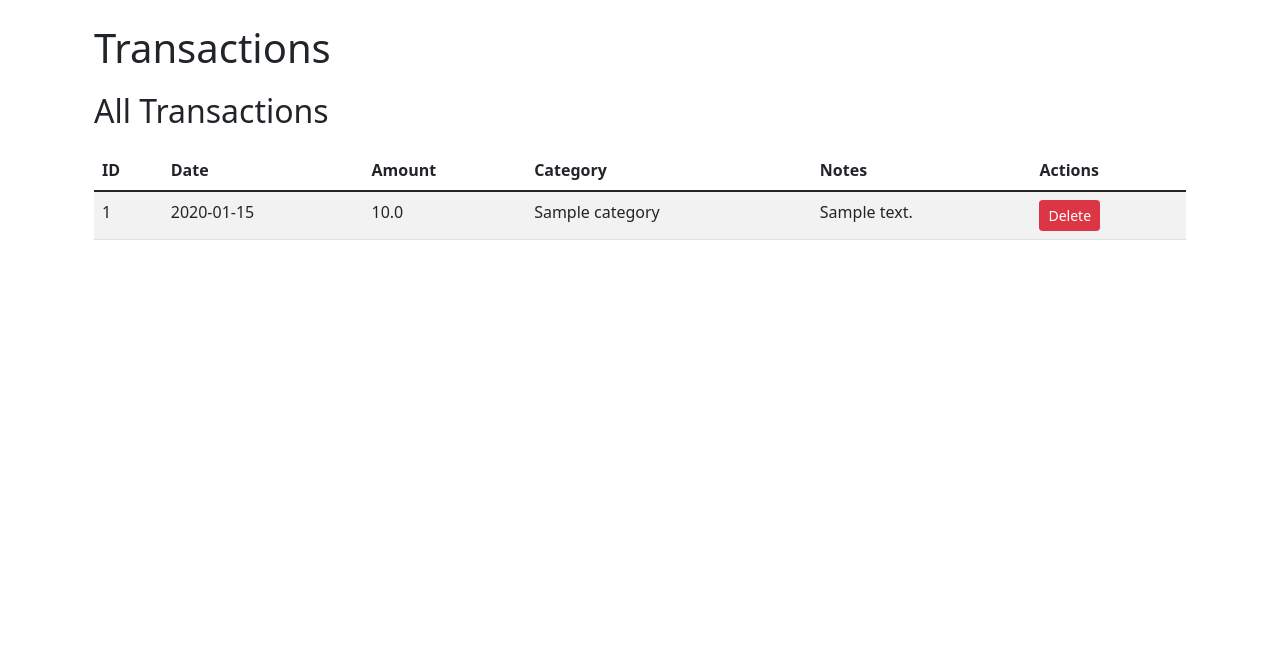
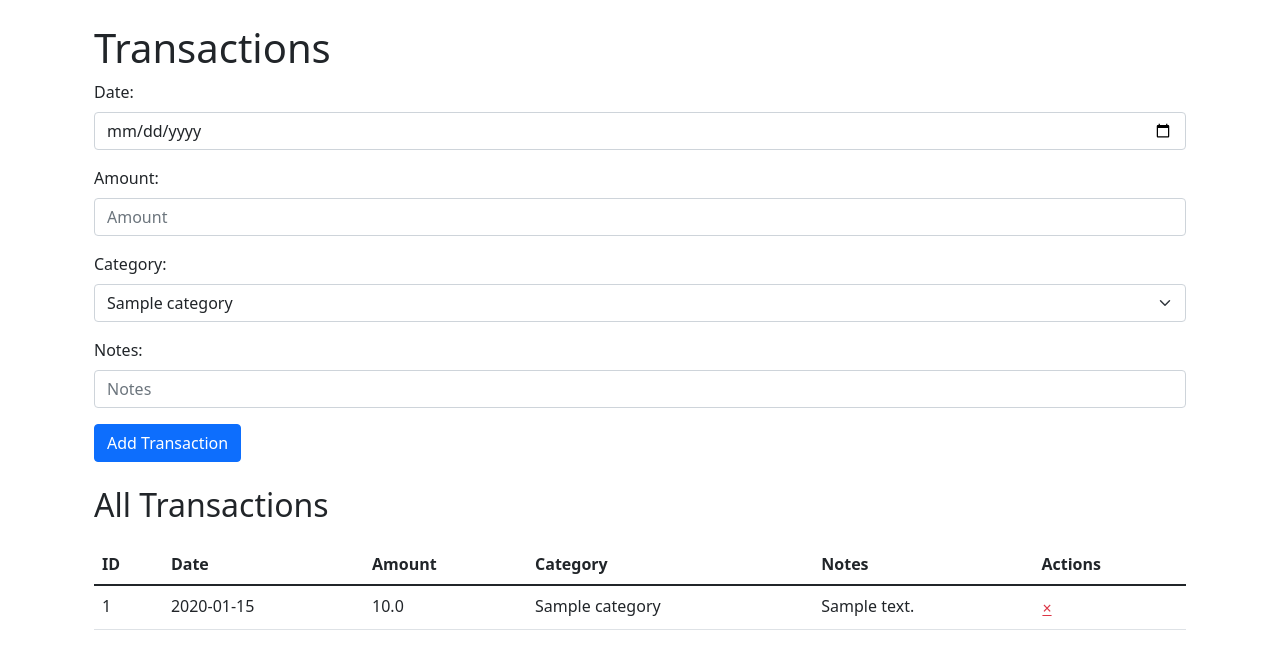
Before and after one commit to aliosmanzengin/BudgetTrackerApp, a Flask app: page /transactions-page in a window 1280 px wide. Shown: the part 56-725 px from the top of the page. Run offline with Flask 3, Linux system fonts and the light colour scheme; tables that the repository leaves empty hold one stand-in row (values such as "Sample post").

Commit message:
fix transactions removed

```diff
--- a/app/static/styles.css
+++ b/app/static/styles.css
@@ -22,3 +22,13 @@ th {
 form {
     margin-bottom: 20px;
 }
+.btn-link {
+    font-size: 1.2rem; /* Adjust size as needed */
+    border: none;
+    background: none;
+    cursor: pointer;
+}
+
+.btn-link:hover {
+    color: darkred; /* Change color on hover for better visibility */
+}
--- a/app/templates/transactions.html
+++ b/app/templates/transactions.html
@@ -3,12 +3,32 @@
 <h1>Transactions</h1>
 
 <!-- Form for adding a new transaction -->
-<form id="transaction-form">
-    <!-- Existing form fields -->
+<form id="transaction-form" class="mb-4">
+    <div class="mb-3">
+        <label for="date" class="form-label">Date:</label>
+        <input type="date" id="date" name="date" class="form-control" placeholder="YYYY-MM-DD" required>
+    </div>
+    <div class="mb-3">
+        <label for="amount" class="form-label">Amount:</label>
+        <input type="number" id="amount" name="amount" class="form-control" step="0.01" placeholder="Amount" required>
+    </div>
+    <div class="mb-3">
+        <label for="category_id" class="form-label">Category:</label>
+        <select id="category_id" name="category_id" class="form-select">
+            {% for category in categories %}
+                <option value="{{ category.id }}">{{ category.name }}</option>
+            {% endfor %}
+        </select>
+    </div>
+    <div class="mb-3">
+        <label for="notes" class="form-label">Notes:</label>
+        <input type="text" id="notes" name="notes" class="form-control" placeholder="Notes">
+    </div>
+    <button type="submit" class="btn btn-primary">Add Transaction</button>
 </form>
 
 <h2>All Transactions</h2>
-<table class="table table-striped">
+<table class="table table-hover">
     <thead>
         <tr>
             <th>ID</th>
@@ -28,7 +48,9 @@
             <td>{{ transaction.category.name }}</td>
             <td>{{ transaction.notes }}</td>
             <td>
-                <button class="btn btn-danger btn-sm" onclick="deleteTransaction({{ transaction.id }})">Delete</button>
+                <button class="btn btn-link text-danger p-0" onclick="deleteTransaction({{ transaction.id }})" title="Delete">
+                    &times;
+                </button>
             </td>
         </tr>
         {% endfor %}
@@ -36,6 +58,55 @@
 </table>
 
 <script>
+    document.addEventListener('DOMContentLoaded', function () {
+        const form = document.getElementById('transaction-form');
+
+        form.addEventListener('submit', function (event) {
+            event.preventDefault(); // Prevent default form submission
+
+            const formData = new FormData(form);
+            const data = Object.fromEntries(formData.entries());
+
+            fetch('/transactions', {
+                method: 'POST',
+                headers: {
+                    'Content-Type': 'application/json'
+                },
+                body: JSON.stringify(data)
+            })
+            .then(response => response.json())
+            .then(result => {
+                if (result.error) {
+                    alert(result.error);
+                } else {
+                    // Append the new transaction to the table body
+                    const transactionsBody = document.getElementById('transactions-body');
+                    const newRow = document.createElement('tr');
+                    newRow.innerHTML = `
+                        <td>${result.transaction.id}</td>
+                        <td>${result.transaction.date}</td>
+                        <td>${result.transaction.amount}</td>
+                        <td>${result.transaction.category_id}</td>
+                        <td>${result.transaction.notes}</td>
+                        <td>
+                            <button class="btn btn-link text-danger p-0" onclick="deleteTransaction(${result.transaction.id})" title="Delete">
+                                &times;
+                            </button>
+                        </td>
+                    `;
+                    transactionsBody.appendChild(newRow);
+
+                    alert('Transaction added successfully!');
+                    form.reset(); // Clear the form after successful submission
+                }
+            })
+            .catch(error => {
+                console.error('Error:', error);
+                alert('An error occurred while adding the transaction.');
+            });
+        });
+    });
+
     function deleteTransaction(transactionId) {
         if (confirm('Are you sure you want to delete this transaction?')) {
             fetch(`/transactions/${transactionId}`, {
```
Also changed, not shown: app/templates/categories.html (+8 -6 lines).
